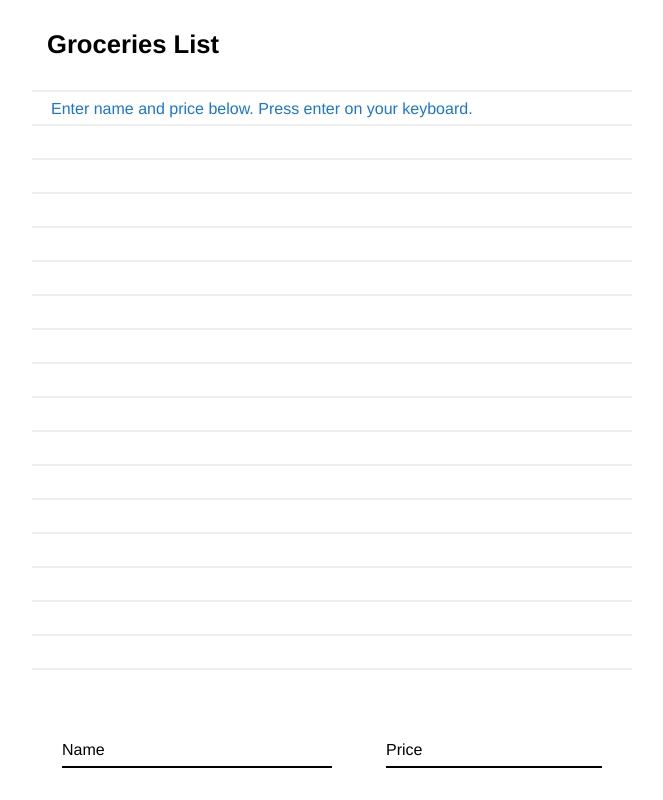
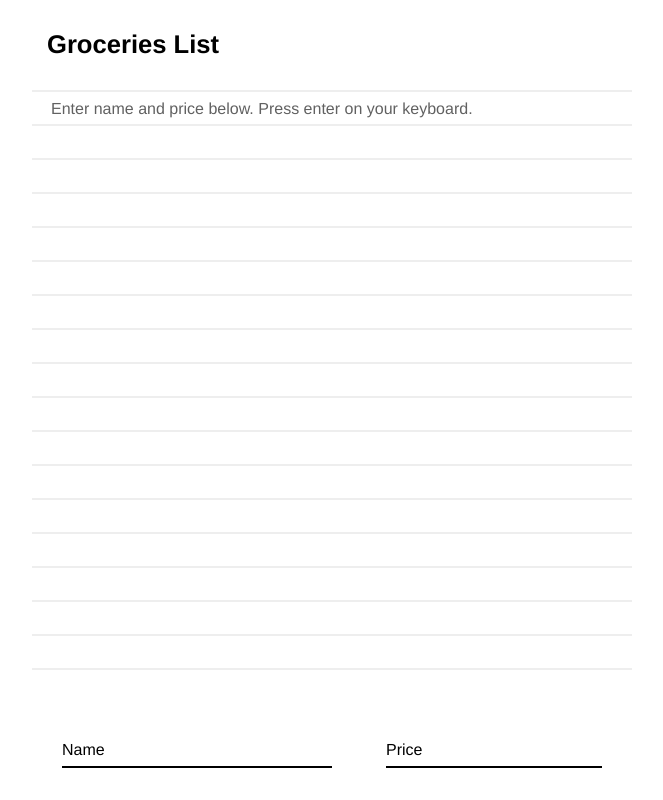
Before and after one commit to seankelliher/groceries-list, a plain HTML site: page index.html in a window 1280 px wide. Shown: the whole page, without its empty margins (308-971 px from the left). Drawn offline with Linux system fonts and the light colour scheme.

Commit message:
Modify color in 'show' class.

```diff
--- a/index.css
+++ b/index.css
@@ -129,7 +129,7 @@ table  {
 /*Show/Hide are used to show or hide tabble's first row (where "note" is).*/
 .show {
     display: table;
-    color: #1976D2; /*blue 700*/
+    color: #616161; /*grey 700*/
 }
 
 .hide {
```
